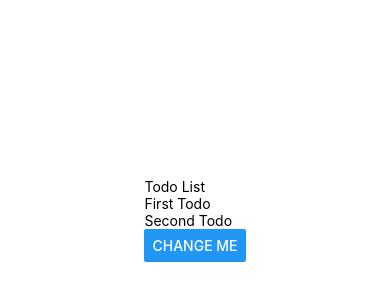
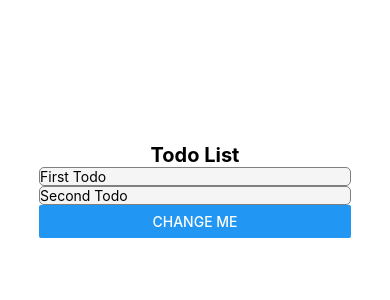
Before and after one commit to pattyish/To-do-list, a React Native app: screen / in a window 390 px wide. Shown: the part 202-502 px from the top of the page. Built offline with nearby package versions, Linux system fonts and the light colour scheme.

Commit message:
simple style and different way of style application

```diff
--- a/Components/Todo.js
+++ b/Components/Todo.js
@@ -1,12 +1,24 @@
 import React from 'react';
-import { View, Text, Button } from 'react-native'
+import { View, Text, Button, StyleSheet } from 'react-native'
 
 const Todo = (props) => {
     return (
-        <View>
+        <View style={styles.item}>
             <Text>{props.name}</Text>
         </View>
     );
 }
 
+const styles = StyleSheet.create({
+    item: {
+        flexDirection: 'row',
+        justifyContent: 'space-between',
+        alignItems: 'center',
+        borderColor: 'grey',
+        borderWidth: 1,
+        borderRadius: 5,
+        backgroundColor: 'whitesmoke'
+    }
+})
+
 export default Todo;
--- a/Components/TodoList.js
+++ b/Components/TodoList.js
@@ -1,13 +1,13 @@
 import React, { useState } from 'react';
-import { View, Text, Button } from 'react-native'
+import { View, Text, Button, StyleSheet } from 'react-native'
 import Todo from './Todo';
 
 const TodoLIst = () => {
     const [title, setTitle] = useState("Todo List")
 
     return (
-        <View>
-            <Text>{title}</Text>
+        <View style={{ width: '80%', marginBottom: 60 }}>
+            <Text style={[styles.align, styles.font]}>{title}</Text>
             <Todo name={'First Todo'} />
             <Todo name={'Second Todo'} />
             <Button title="Change Me" onPress={() => setTitle("My List")} />
@@ -15,4 +15,14 @@
     )
 }
 
+const styles = StyleSheet.create({
+    align: {
+        alignSelf: "center",
+    },
+    font: {
+        fontSize: 20,
+        fontWeight: 'bold'
+    }
+})
+
 export default TodoLIst;
```
